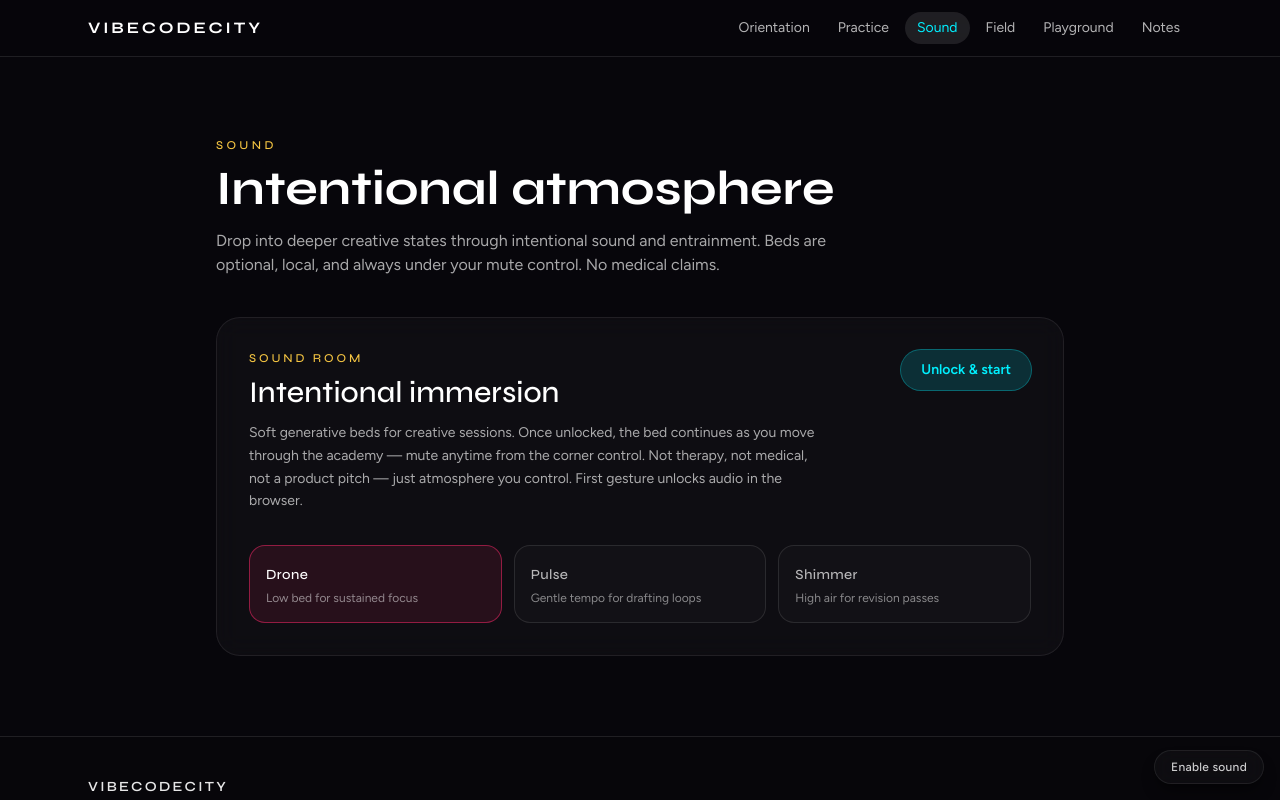
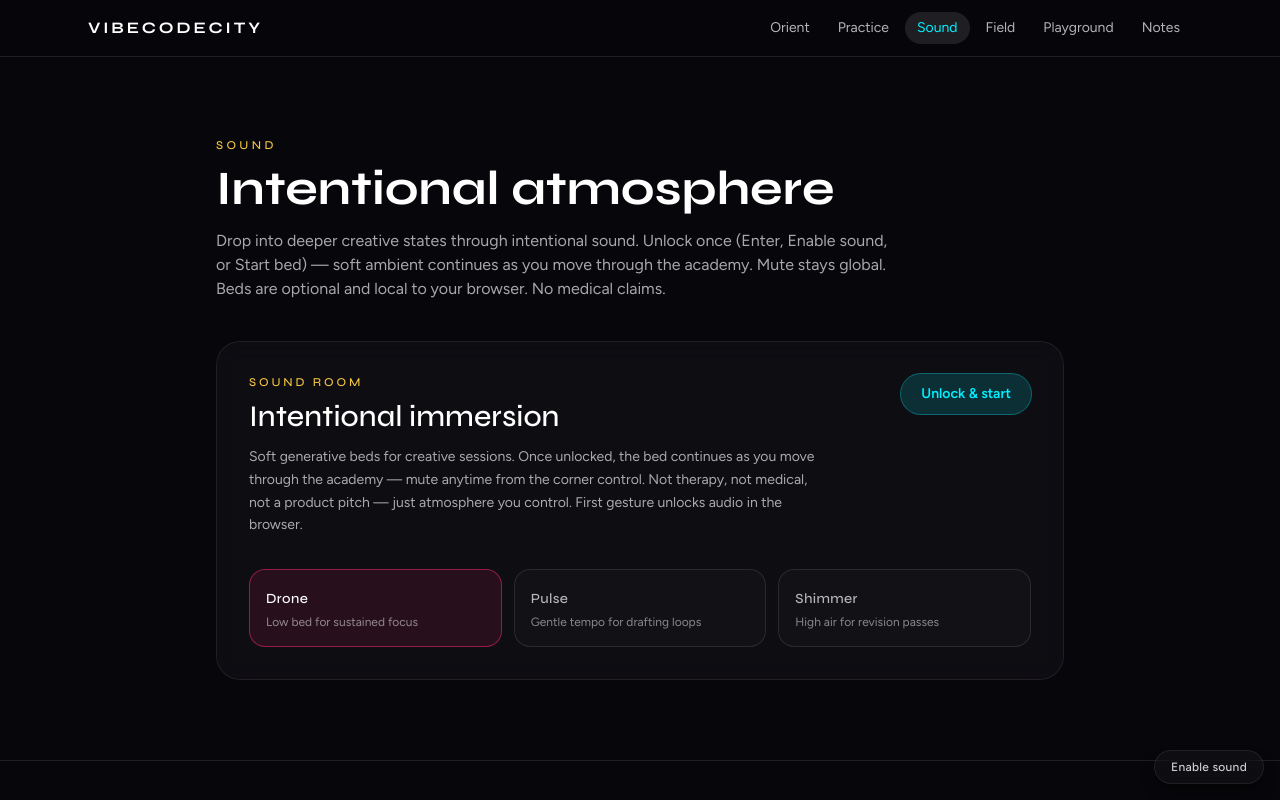
Before and after one commit to WisemanfromtheHighlands/VibeCodeCity, a Next.js app: page /sound in a window 1280 px wide. Shown: the top 800 px of the page. Built offline with nearby package versions, Linux system fonts and the light colour scheme.

Commit message:
Rewrite Orientation for beginners; clarify Nav and pathway blurbs

```diff
--- a/src/app/page.tsx
+++ b/src/app/page.tsx
@@ -32,19 +32,19 @@ export default function HomePage() {
         <div className="mx-auto grid max-w-6xl gap-8 px-4 py-16 sm:px-6 md:grid-cols-3">
           {[
             {
-              title: "Orientation",
+              title: "Orient",
               href: "/orientation",
-              body: "Map the academy: literacy, sound, field, and how to move without rushing.",
+              body: "New here? What this place is, how a visit works, and a plain path from zero to fluent.",
             },
             {
               title: "Sound",
               href: "/sound",
-              body: "Unlock soft generative beds. Stay present while you draft and revise.",
+              body: "Unlock once — soft ambient can follow you sitewide. Mute anytime. Atmosphere, not therapy.",
             },
             {
               title: "Tuning Field",
               href: "/field",
-              body: "Gesture through teaching prompts that train collaborative AI craft.",
+              body: "Learn by gesture. Move through prompts that train collaborative AI craft.",
             },
           ].map((card) => (
             <Link
--- a/src/app/sound/page.tsx
+++ b/src/app/sound/page.tsx
@@ -13,8 +13,9 @@ export default function SoundPage() {
         Intentional atmosphere
       </h1>
       <p className="mt-4 max-w-2xl text-white/65">
-        Drop into deeper creative states through intentional sound and entrainment. Beds are optional,
-        local, and always under your mute control. No medical claims.
+        Drop into deeper creative states through intentional sound. Unlock once (Enter, Enable sound,
+        or Start bed) — soft ambient continues as you move through the academy. Mute stays global.
+        Beds are optional and local to your browser. No medical claims.
       </p>
       <div className="mt-10">
         <SoundImmersion />
--- a/src/components/Nav.tsx
+++ b/src/components/Nav.tsx
@@ -6,7 +6,7 @@ import { useState } from "react";
 import { motion, AnimatePresence } from "framer-motion";
 
 const links = [
-  { href: "/orientation", label: "Orientation" },
+  { href: "/orientation", label: "Orient" },
   { href: "/practice", label: "Practice" },
   { href: "/sound", label: "Sound" },
   { href: "/field", label: "Field" },
```
